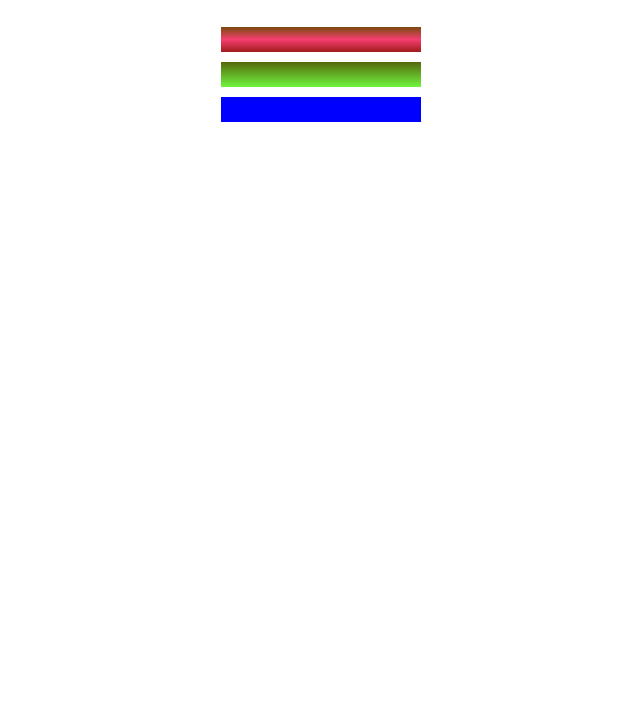
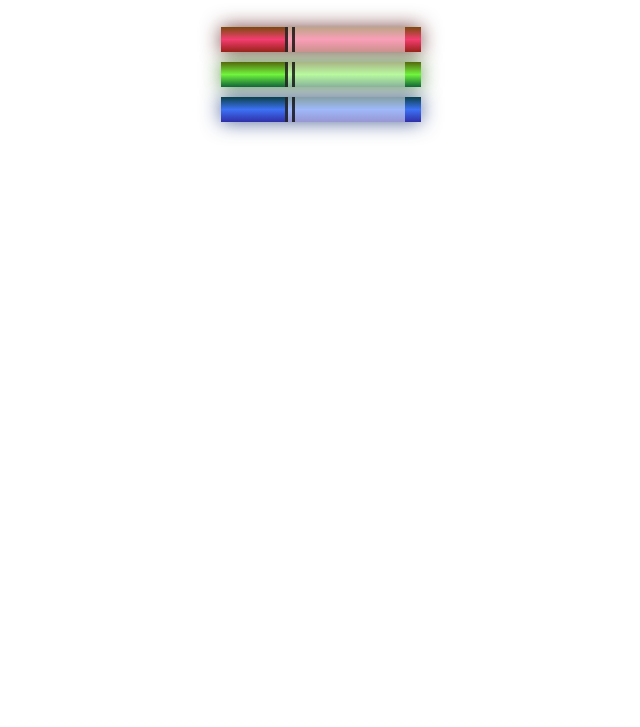
Before and after one commit to sabinehernandes/colored-markers, a plain HTML site: page index.html in a window 1280 px wide. Shown: the part 73-800 px from the top of the page, without its empty margins (319-959 px from the left). Drawn offline with Linux system fonts and the light colour scheme.

Commit message:
Add box-shadow component using rgb, hex and hsl properties

```diff
--- a/index.html
+++ b/index.html
@@ -1,20 +1,29 @@
 <!DOCTYPE html>
 <html lang="en">
+
 <head>
     <meta charset="UTF-8">
     <meta name="viewport" content="width=device-width, initial-scale=1.0">
     <title>Colored Markers</title>
     <link rel="stylesheet" href="styles.css">
 </head>
+
 <body>
     <h1>CSS Color Markers</h1>
     <div class="container">
         <div class="marker red">
+            <div class="cap"></div>
+            <div class="sleeve"></div>
         </div>
         <div class="marker green">
+            <div class="cap"></div>
+        <div class="sleeve"></div>
         </div>
         <div class="marker blue">
+            <div class="cap"></div>
+        <div class="sleeve"></div>
         </div>
     </div>
 </body>
+
 </html>
--- a/styles.css
+++ b/styles.css
@@ -5,7 +5,7 @@ h1 {
 .container {
     background-color: rgb(255, 255, 255);
     padding: 10px 0;
-  }
+}
 
 .marker {
     height: 25px;
@@ -13,14 +13,33 @@ h1 {
     margin: 10px auto;
 }
 
+.cap {
+    width: 60px;
+    height: 25px;
+}
+
+.sleeve {
+    width: 110px;
+    height: 25px;
+    background-color: rgba(255, 255, 255, 0.5);
+    border-left: 10px double rgba(0, 0, 0, 0.75);
+  }
+
+  .cap, .sleeve {
+    display: inline-block;
+  }
+
 .red {
-    background: linear-gradient(180deg, rgb(122, 74, 14) 0%, rgb(245, 62, 113) 50%, rgb(162, 27, 27) 100%);
+    background: linear-gradient(rgb(122, 74, 14), rgb(245, 62, 113), rgb(162, 27, 27));
+    box-shadow: 0 0 20px 0 rgba(83, 14, 14, 0.8);
 }
 
 .green {
-    background: linear-gradient(180deg, #55680D, #71F53E);
+    background: linear-gradient(#55680D, #71F53E, #116C31);
+    box-shadow: 0 0 20px 0 #3B7E20CC;
 }
 
 .blue {
-    background-color: hsl(240, 100%, 50%);
+    background: linear-gradient(hsl(186, 76%, 16%), hsl(223, 90%, 60%), hsl(240, 56%, 42%));
+    box-shadow: 0 0 20px 0 hsl(223, 59%, 31%, 0.8);
 }
```
